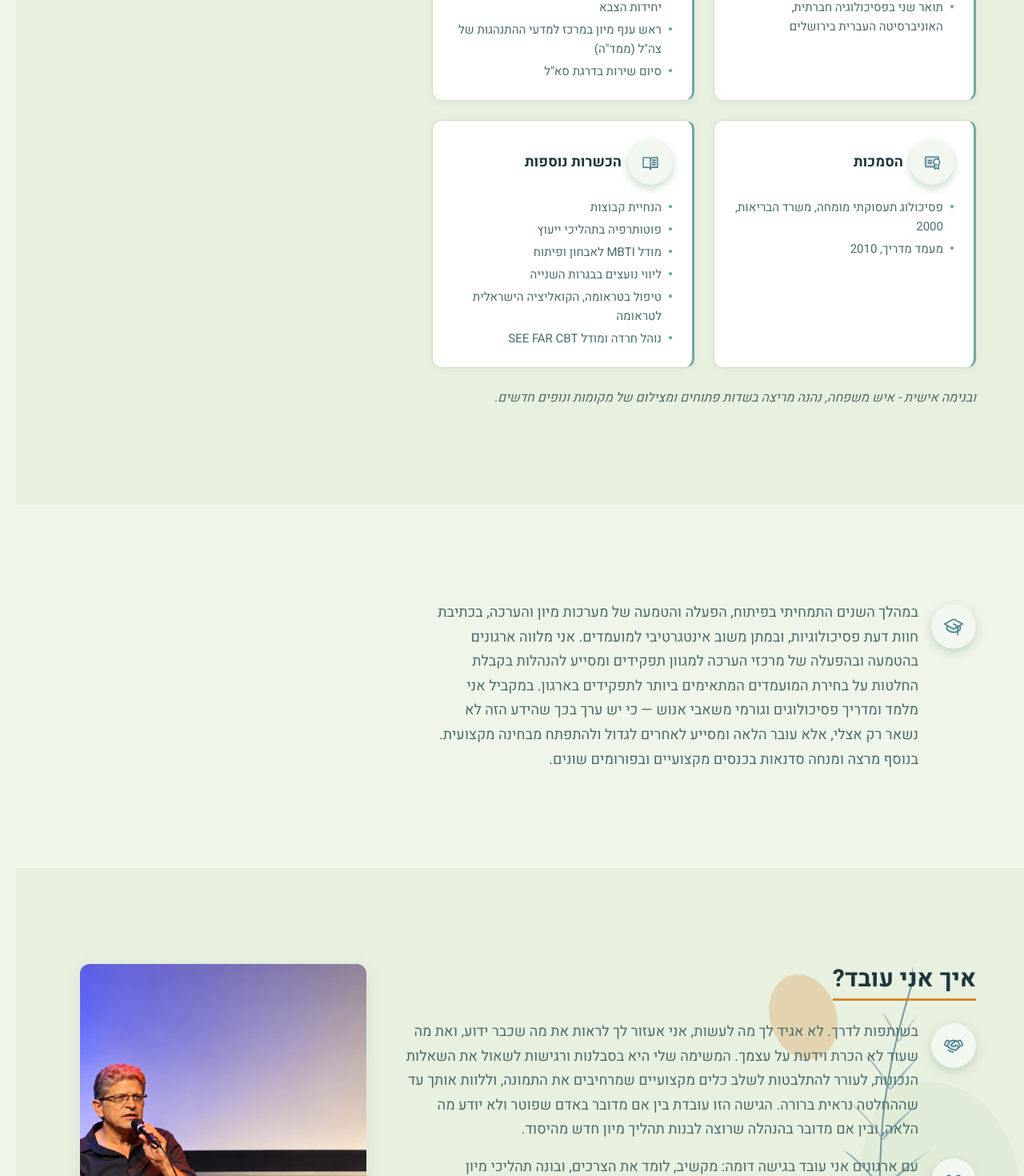
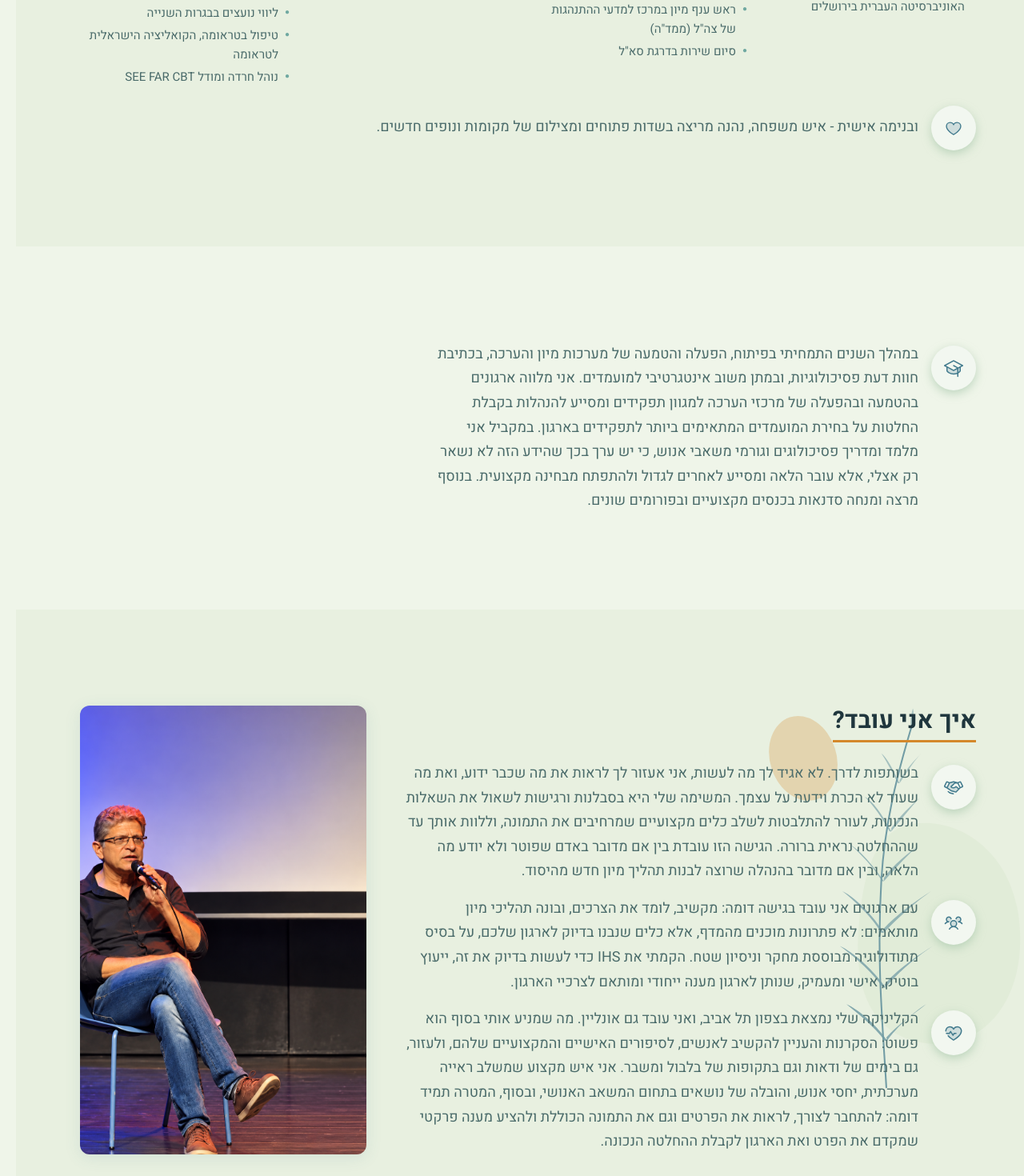
Before and after one commit to zilmanalex-pm/baruch-kairy-site, a Next.js app: page /about in a window 1280 px wide. Shown: the part 1060-2530 px from the top of the page at 80% size. Built offline with nearby package versions, Linux system fonts and the light colour scheme; no server answers.

Commit message:
Remove em dashes, hero cleanup, workshop restructure, lecture hover effect

```diff
--- a/src/app/about/page.tsx
+++ b/src/app/about/page.tsx
@@ -13,6 +13,7 @@ import {
   Handshake,
   UsersThree,
   Heartbeat,
+  Heart,
 } from "@phosphor-icons/react/dist/ssr"
 import { META, ABOUT } from "@/lib/content"
 
@@ -65,14 +66,11 @@ export default function AboutPage() {
         <div className="relative bg-subtle-bg">
           <div className="relative z-[2]">
             <Section background="none">
-              <div className="grid grid-cols-1 sm:grid-cols-2 gap-lg max-w-[var(--max-width-text)]">
+              <div className="grid grid-cols-2 lg:grid-cols-4 gap-lg max-w-[var(--max-width)]">
                 {credentialSections.map((section) => {
                   const Icon = credentialIconMap[section.iconName as keyof typeof credentialIconMap]
                   return (
-                    <div
-                      key={section.heading}
-                      className="bg-white rounded-[12px] border border-[#CFE0C3] border-s-[3px] border-s-accent p-[24px] shadow-[0_2px_8px_rgba(64,121,140,0.08)]"
-                    >
+                    <div key={section.heading}>
                       <div className="flex items-center gap-sm mb-md">
                         <IconCircle>
                           <Icon size={22} weight="duotone" className="text-primary" />
@@ -98,9 +96,14 @@ export default function AboutPage() {
               </div>
 
               {/* Personal note */}
-              <p className="mt-lg text-base leading-[1.7] text-text-secondary italic max-w-[var(--max-width-text)]">
-                {ABOUT.personalNote}
-              </p>
+              <div className="mt-lg flex gap-md items-center text-lg leading-[1.7] text-text-secondary max-w-[var(--max-width)]">
+                <div className="flex-shrink-0">
+                  <IconCircle>
+                    <Heart size={22} weight="duotone" className="text-primary" />
+                  </IconCircle>
+                </div>
+                <p>{ABOUT.personalNote}</p>
+              </div>
             </Section>
           </div>
         </div>
--- a/src/app/services/organizations/page.tsx
+++ b/src/app/services/organizations/page.tsx
@@ -137,7 +137,7 @@ export default function OrganizationsPage() {
               {LECTURES.items.map((lecture) => (
                 <div
                   key={lecture.title}
-                  className="bg-white rounded-[12px] border border-[#CFE0C3] border-s-[3px] border-s-accent p-[20px] shadow-[0_2px_8px_rgba(64,121,140,0.08)]"
+                  className="bg-white rounded-[12px] border border-[#CFE0C3] border-s-[3px] border-s-accent p-[20px] shadow-[0_2px_8px_rgba(64,121,140,0.08)] transition-all duration-200 hover:-translate-y-[2px] hover:shadow-[0_6px_16px_rgba(64,121,140,0.14)]"
                 >
                   <h3 className="font-heading text-[16px] font-medium leading-[1.3] text-text mb-xs">
                     {lecture.title}
--- a/src/lib/content.ts
+++ b/src/lib/content.ts
@@ -1,6 +1,6 @@
 /**
  * ===================================================================
- * SITE CONTENT CONSTANTS — DO NOT MODIFY WITHOUT OWNER APPROVAL
+ * SITE CONTENT CONSTANTS,DO NOT MODIFY WITHOUT OWNER APPROVAL
  * ===================================================================
  *
  * This file contains ALL textual content for the Baruch Kairy website.
@@ -11,7 +11,7 @@
  * WHY THIS FILE EXISTS:
  * The site owner (Baruch / Alex) has approved every string below.
  * Developers working on layout, styling, or components must NEVER
- * change the values in this file — only import and render them.
+ * change the values in this file,only import and render them.
  *
  * If you need to update content, get explicit written approval from
  * the site owner first, then update ONLY this file.
@@ -95,8 +95,7 @@ export const HOME = {
     headline: "להכיר את היכולות- לבחור את הדרך",
     headlineSub:
       "מה יהיה השלב הבא בקריירה שלך?\nואיך לבחור את האדם הנכון לתפקיד הנכון?",
-    subheadline:
-      "ייעוץ קריירה, ליווי בתקופות שינוי,\nוכלים לקבלת ההחלטה הנכונה בקצב שלך.",
+    subheadline: "",
     imageSrc: "/images/baruch-portrait3.png",
     imageAlt: "ברוך קאירי, פסיכולוג תעסוקתי מומחה",
   },
@@ -184,12 +183,12 @@ export const ABOUT = {
   personalNote:
     "ובנימה אישית - איש משפחה, נהנה מריצה בשדות פתוחים ומצילום של מקומות ונופים חדשים.",
   closingNarrative:
-    "במהלך השנים התמחיתי בפיתוח, הפעלה והטמעה של מערכות מיון והערכה, בכתיבת חוות דעת פסיכולוגיות, ובמתן משוב אינטגרטיבי למועמדים. אני מלווה ארגונים בהטמעה ובהפעלה של מרכזי הערכה למגוון תפקידים ומסייע להנהלות בקבלת החלטות על בחירת המועמדים המתאימים ביותר לתפקידים בארגון. במקביל אני מלמד ומדריך פסיכולוגים וגורמי משאבי אנוש — כי יש ערך בכך שהידע הזה לא נשאר רק אצלי, אלא עובר הלאה ומסייע לאחרים לגדול ולהתפתח מבחינה מקצועית. בנוסף מרצה ומנחה סדנאות בכנסים מקצועיים ובפורומים שונים.",
+    "במהלך השנים התמחיתי בפיתוח, הפעלה והטמעה של מערכות מיון והערכה, בכתיבת חוות דעת פסיכולוגיות, ובמתן משוב אינטגרטיבי למועמדים. אני מלווה ארגונים בהטמעה ובהפעלה של מרכזי הערכה למגוון תפקידים ומסייע להנהלות בקבלת החלטות על בחירת המועמדים המתאימים ביותר לתפקידים בארגון. במקביל אני מלמד ומדריך פסיכולוגים וגורמי משאבי אנוש, כי יש ערך בכך שהידע הזה לא נשאר רק אצלי, אלא עובר הלאה ומסייע לאחרים לגדול ולהתפתח מבחינה מקצועית. בנוסף מרצה ומנחה סדנאות בכנסים מקצועיים ובפורומים שונים.",
   approachHeading: "איך אני עובד?",
   approachParagraphs: [
     "בשותפות לדרך. לא אגיד לך מה לעשות, אני אעזור לך לראות את מה שכבר ידוע, ואת מה שעוד לא הכרת וידעת על עצמך. המשימה שלי היא בסבלנות ורגישות לשאול את השאלות הנכונות, לעורר להתלבטות לשלב כלים מקצועיים שמרחיבים את התמונה, וללוות אותך עד שההחלטה נראית ברורה. הגישה הזו עובדת בין אם מדובר באדם שפוטר ולא יודע מה הלאה, ובין אם מדובר בהנהלה שרוצה לבנות תהליך מיון חדש מהיסוד.",
-    "עם ארגונים אני עובד בגישה דומה: מקשיב, לומד את הצרכים, ובונה תהליכי מיון מותאמים: לא פתרונות מוכנים מהמדף, אלא כלים שנבנו בדיוק לארגון שלכם, על בסיס מתודולוגיה מבוססת מחקר וניסיון שטח. הקמתי את IHS כדי לעשות בדיוק את זה — ייעוץ בוטיק, אישי ומעמיק, שנותן לארגון מענה ייחודי ומותאם לצרכיי הארגון.",
-    "הקליניקה שלי נמצאת בצפון תל אביב, ואני עובד גם אונליין. מה שמניע אותי בסוף הוא פשוט: הסקרנות והעניין להקשיב לאנשים, לסיפורים האישיים והמקצועיים שלהם, ולעזור — גם בימים של ודאות וגם בתקופות של בלבול ומשבר. אני איש מקצוע שמשלב ראייה מערכתית, יחסי אנוש, והובלה של נושאים בתחום המשאב האנושי — ובסוף, המטרה תמיד דומה: להתחבר לצורך, לראות את הפרטים וגם את התמונה הכוללת ולהציע מענה פרקטי שמקדם את הפרט ואת הארגון לקבלת ההחלטה הנכונה.",
+    "עם ארגונים אני עובד בגישה דומה: מקשיב, לומד את הצרכים, ובונה תהליכי מיון מותאמים: לא פתרונות מוכנים מהמדף, אלא כלים שנבנו בדיוק לארגון שלכם, על בסיס מתודולוגיה מבוססת מחקר וניסיון שטח. הקמתי את IHS כדי לעשות בדיוק את זה, ייעוץ בוטיק, אישי ומעמיק, שנותן לארגון מענה ייחודי ומותאם לצרכיי הארגון.",
+    "הקליניקה שלי נמצאת בצפון תל אביב, ואני עובד גם אונליין. מה שמניע אותי בסוף הוא פשוט: הסקרנות והעניין להקשיב לאנשים, לסיפורים האישיים והמקצועיים שלהם, ולעזור, גם בימים של ודאות וגם בתקופות של בלבול ומשבר. אני איש מקצוע שמשלב ראייה מערכתית, יחסי אנוש, והובלה של נושאים בתחום המשאב האנושי, ובסוף, המטרה תמיד דומה: להתחבר לצורך, לראות את הפרטים וגם את התמונה הכוללת ולהציע מענה פרקטי שמקדם את הפרט ואת הארגון לקבלת ההחלטה הנכונה.",
   ],
   photo: {
     src: "/images/baruch-lecture.png",
@@ -236,14 +235,14 @@ export const SERVICES = {
 export const ORGANIZATIONS = {
   pageTitle: "שירותים לארגונים",
   pageIntro:
-    "IHS הוקמה מתוך הבנה שתהליכי מיון צריכים להיות מדויקים, הוגנים, ומותאמים לארגון הספציפי. לא עוד תבניות גנריות — אלא כלים שנבנו בדיוק לצרכים שלכם, מופעלים בתוך הארגון, וכוללים מעקב ובקרה.",
+    "IHS הוקמה מתוך הבנה שתהליכי מיון צריכים להיות מדויקים, הוגנים, ומותאמים לארגון הספציפי. לא עוד תבניות גנריות, אלא כלים שנבנו בדיוק לצרכים שלכם, מופעלים בתוך הארגון, וכוללים מעקב ובקרה.",
   pillarsHeading: "העקרונות שמנחים אותי",
   pillars: [
     {
       iconName: "Fingerprint" as const,
       title: "ייחודיות",
       description:
-        'מיון בוטיק, ממוקד בצרכים שלך ומותאם בקפידה — חליפה לפי מידה. אתה לא "עוד לקוח", אלא אתה "ה-לקוח".',
+        'מיון בוטיק, ממוקד בצרכים שלך ומותאם בקפידה, חליפה לפי מידה. אתה לא "עוד לקוח", אלא אתה "ה-לקוח".',
     },
     {
       iconName: "House" as const,
@@ -255,7 +254,7 @@ export const ORGANIZATIONS = {
       iconName: "Lightning" as const,
       title: "יעילות",
       description:
-        "תהליכים ממוקדים שלא מבזבזים זמן — לא שלכם ולא של המועמדים.",
+        "תהליכים ממוקדים שלא מבזבזים זמן, לא שלכם ולא של המועמדים.",
     },
     {
       iconName: "Scales" as const,
@@ -282,7 +281,7 @@ export const ORGANIZATIONS = {
       iconName: "MagnifyingGlass" as const,
       title: '"בדק בית" מיוני',
       description:
-        "למנהלי משאבי אנוש שיודעים שתהליך המיון שלהם לא נותן את התוצאות — תחלופה גבוהה, אי-התאמות חוזרות, תחושה שמשהו לא עובד. נבצע בדיקת יעילות ואפקטיביות תהליכי המיון הפועלים אצלכם בארגון. הבדיקה נערכת בעזרת מודל אבחון ייחודי המייצר אינדקס למידת ההתאמה של התהליך הקיים: כלים, מתודולוגיה, עקביות ותוקף. בסוף התהליך תקבלו דוח ברור עם ממצאים והמלצות מעשיות' מה לתקן, מה להחליף, ומה לשמר.",
+        "למנהלי משאבי אנוש שיודעים שתהליך המיון שלהם לא נותן את התוצאות, תחלופה גבוהה, אי-התאמות חוזרות, תחושה שמשהו לא עובד. נבצע בדיקת יעילות ואפקטיביות תהליכי המיון הפועלים אצלכם בארגון. הבדיקה נערכת בעזרת מודל אבחון ייחודי המייצר אינדקס למידת ההתאמה של התהליך הקיים: כלים, מתודולוגיה, עקביות ותוקף. בסוף התהליך תקבלו דוח ברור עם ממצאים והמלצות מעשיות' מה לתקן, מה להחליף, ומה לשמר.",
     },
     {
       iconName: "ChartLine" as const,
@@ -300,7 +299,7 @@ export const ORGANIZATIONS = {
       iconName: "Handshake" as const,
       title: "ייעוץ בבחירת ספקים",
       description:
-        "לארגונים שצריכים לבחור ספקי מיון והערכה ורוצים לעשות את זה נכון — לא על בסיס מחיר בלבד, אלא על בסיס התאמה מקצועית אמיתית. ליווי בכל שלבי הבחירה: כתיבת מכרזים בתחומי מיון והערכה, הגדרת פרמטרים להערכת ספקים, ניתוח חלופות, והמלצה מבוססת.",
+        "לארגונים שצריכים לבחור ספקי מיון והערכה ורוצים לעשות את זה נכון, לא על בסיס מחיר בלבד, אלא על בסיס התאמה מקצועית אמיתית. ליווי בכל שלבי הבחירה: כתיבת מכרזים בתחומי מיון והערכה, הגדרת פרמטרים להערכת ספקים, ניתוח חלופות, והמלצה מבוססת.",
     },
   ],
 } as const
@@ -381,14 +380,14 @@ export const WORKSHOPS = {
       items: [
         "בהירות לגבי הכיוון",
         "כלים מעשיים לקבלת החלטות",
-        "תחושה שההחלטה הבאה — אפשר לקחת אותה",
+        "תחושה שההחלטה הבאה, אפשר לקחת אותה",
         "הזמנה למפגש סיכום אישי עם מיפוי אישיותי-תעסוקתי מעמיק",
       ],
     },
   ],
   importantNoteHeading: "חשוב לדעת",
   importantNoteText:
-    "הסדנה אינה עוסקת ברכישת מיומנויות כגון כתיבת קורות חיים והכנה לראיונות. הסדנה עוסקת ברכישת תובנות אישיות כחלק מתהליך קבוצתי — הבנה עמוקה יותר של מי אתם ומה מתאים לכם.",
+    "הסדנה אינה עוסקת ברכישת מיומנויות כגון כתיבת קורות חיים והכנה לראיונות. הסדנה עוסקת ברכישת תובנות אישיות כחלק מתהליך קבוצתי, הבנה עמוקה יותר של מי אתם ומה מתאים לכם.",
   smallGroupNote: "הסדנאות מתקיימות בקבוצות קטנות, ומותאמות לקהל היעד.",
 } as const
 
```
Also changed, not shown: src/app/workshops/page.tsx (+6 -38 lines), src/components/sections/HeroSection.tsx (+8 -13 lines).
